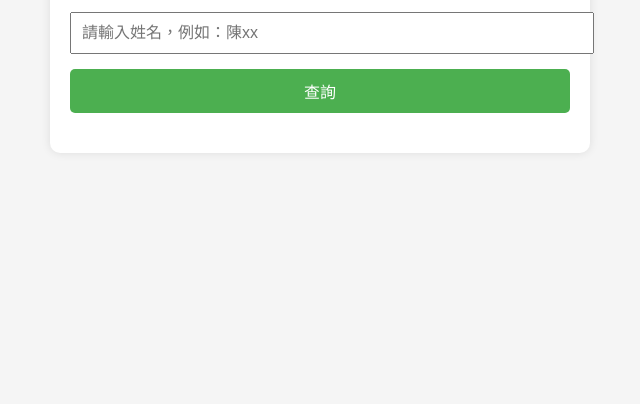
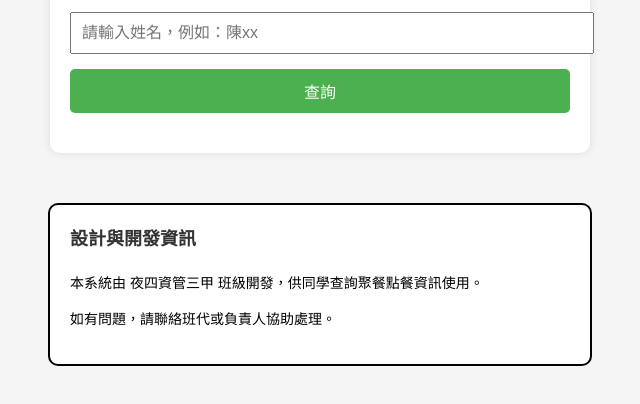
Before and after one commit to 0919739370/41141408, a plain HTML site: page 41141408/index.html in a window 1280 px wide. Shown: the part 238-642 px from the top of the page, without its empty margins (320-960 px from the left). Drawn offline with Linux system fonts and the light colour scheme.

Commit message:
Update index.html

```diff
--- a/41141408/index.html
+++ b/41141408/index.html
@@ -40,6 +40,23 @@
       margin-top: 20px;
       font-size: 16px;
     }
+    .footer {
+      margin-top: 50px;
+      padding: 20px;
+      background-color: white;
+      border: 2px solid black;
+      border-radius: 10px;
+      max-width: 500px;
+      margin-left: auto;
+      margin-right: auto;
+      font-size: 14px;
+      line-height: 1.6;
+    }
+    .footer h3 {
+      margin-top: 0;
+      font-size: 18px;
+      color: #333;
+    }
   </style>
 </head>
 <body>
@@ -49,6 +66,12 @@
     <input type="text" id="name" placeholder="請輸入姓名，例如：陳xx">
     <button onclick="lookupOrder()">查詢</button>
     <div id="result"></div>
+  </div>
+
+  <div class="footer">
+    <h3>設計與開發資訊</h3>
+    <p>本系統由 夜四資管三甲 班級開發，供同學查詢聚餐點餐資訊使用。</p>
+    <p>如有問題，請聯絡班代或負責人協助處理。</p>
   </div>
 
   <script>
```
